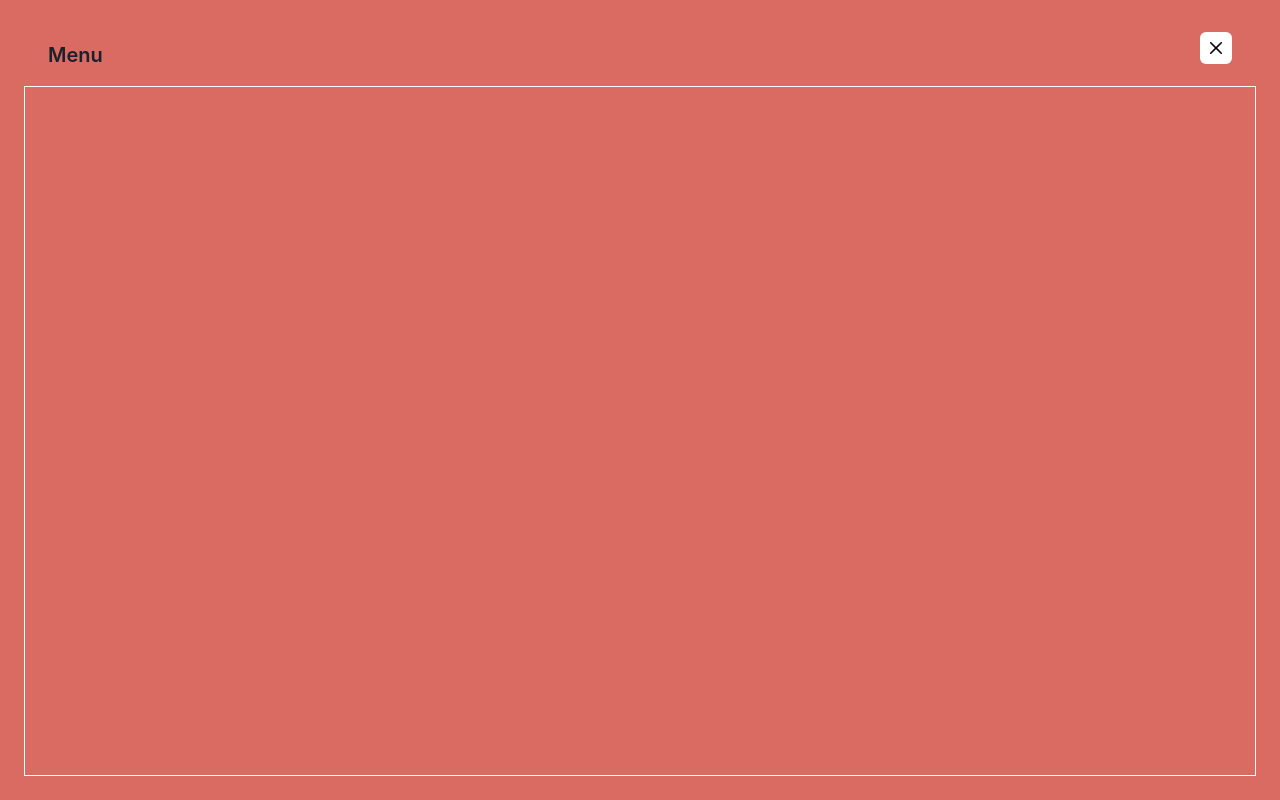
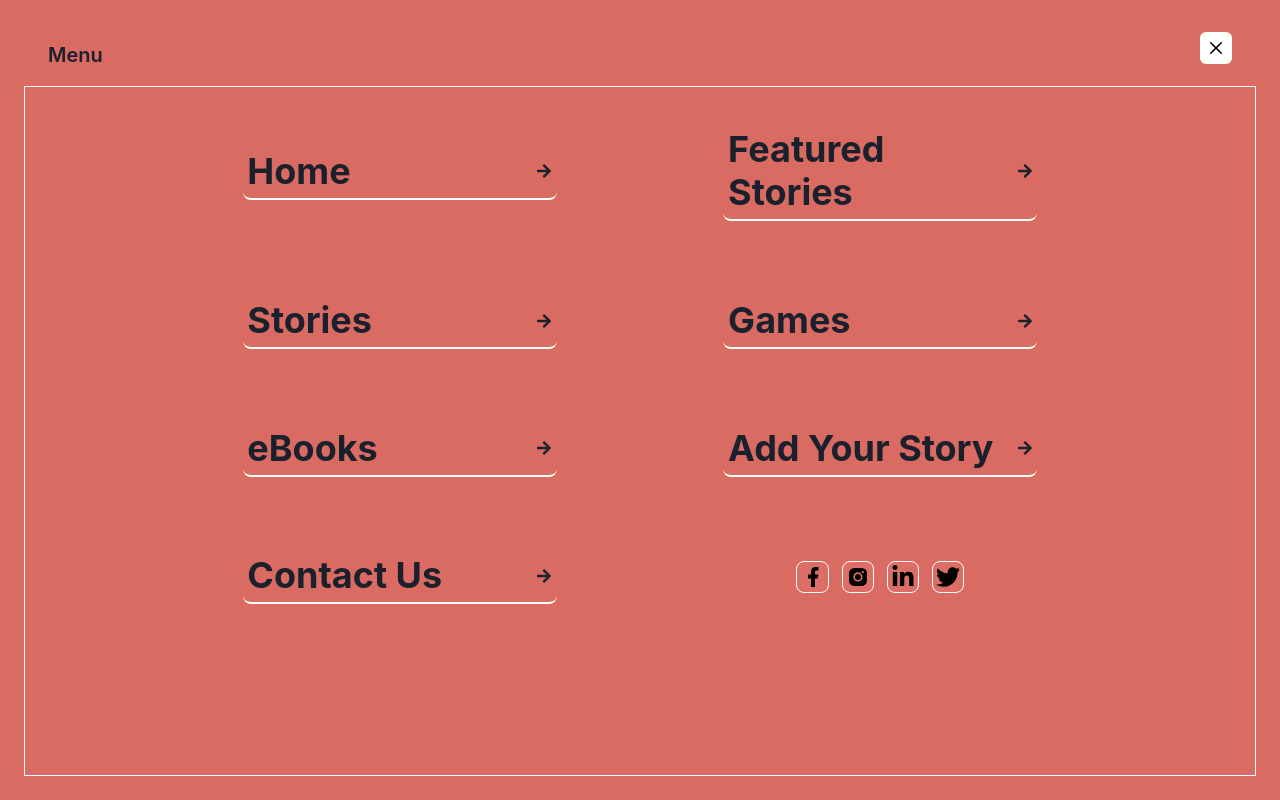
Before and after one commit to mYashavanth/CXO-Branding, a React (Vite) app: page / in a window 1280 px wide. Both pictures are taken after a click on the button 1148 px from the left and 52 px from the top of the page. Shown: the top 800 px of the page. Built offline with nearby package versions, Linux system fonts and the light colour scheme; a web font is replaced by a local one.

Commit message:
complete assignment

```diff
--- a/src/Components/Footer.jsx
+++ b/src/Components/Footer.jsx
@@ -18,6 +18,7 @@ export default function Footer() {
         justifyContent={"center"}
         gap={"0.5em"}
         p={"2em"}
+        borderBottom={"0.7em solid #DC6E66"}
       >
         <Image src={logo} alt="logo" width={"10em"} />
         <Text color={"white"}>
@@ -29,7 +30,7 @@ export default function Footer() {
           <Text color={"white"}>-----</Text>
           <Text color={"orange"}>-</Text>
         </Center>
-        <Center color={"white"} display={"flex"} gap={"0.2em"}>
+        <Center color={"black"} display={"flex"} gap={"0.2em"}>
           <Box
             backgroundColor={"#DC6E66"}
             p={"0.2em"}
--- a/src/Components/Menu.jsx
+++ b/src/Components/Menu.jsx
@@ -1,7 +1,24 @@
-import { Button, Drawer, DrawerBody, DrawerCloseButton, DrawerContent, DrawerFooter, DrawerHeader, DrawerOverlay, Input, useDisclosure } from "@chakra-ui/react";
+import {
+  Box,
+  Button,
+  Center,
+  Drawer,
+  DrawerBody,
+  DrawerCloseButton,
+  DrawerContent,
+  DrawerFooter,
+  DrawerHeader,
+  DrawerOverlay,
+  Heading,
+  Input,
+  useDisclosure,
+} from "@chakra-ui/react";
 import React from "react";
 import { RiMenu4Fill } from "react-icons/ri";
-
+import { FaArrowRight } from "react-icons/fa";
+import { RiFacebookFill } from "react-icons/ri";
+import { BiLogoInstagramAlt } from "react-icons/bi";
+import { FaLinkedinIn, FaTwitter } from "react-icons/fa";
 
 export default function Menu() {
   const { isOpen, onOpen, onClose } = useDisclosure();
@@ -31,10 +48,151 @@ export default function Menu() {
       >
         <DrawerOverlay />
         <DrawerContent backgroundColor={"#DA6B63"} p={"1.5em"}>
-          <DrawerCloseButton color={"black"} backgroundColor={"white"} mt={"2em"} mr={"3em"} />
+          <DrawerCloseButton
+            color={"black"}
+            backgroundColor={"white"}
+            mt={"2em"}
+            mr={"3em"}
+          />
           <DrawerHeader>Menu</DrawerHeader>
 
-          <DrawerBody border={"1px solid white"}></DrawerBody>
+          <DrawerBody border={"1px solid white"}>
+            <Box
+              display={"grid"}
+              gridTemplateColumns={{
+                base: "1fr",
+                md: "1fr",
+                lg: "1fr 1fr",
+                xl: "1fr 1fr",
+              }}
+              placeItems={"center"}
+              gap={"2em"}
+              // border={"1px solid white"}
+              w={{ base: "100%", md: "100%", lg: "80%", xl: "80%" }}
+              m={"auto"}
+              p={"0.5em"}
+              h={{ base: "100%", md: "100%", lg: "90%", xl: "80%" }}
+            >
+              <Center
+                display={"flex"}
+                justifyContent={"space-between"}
+                width={{ base: "100%", md: "60%", lg: "85%", xl: "70%" }}
+                borderBottom={"2px solid white"}
+                p={"0.3em"}
+                borderRadius={"0.5em"}
+                _hover={{backgroundColor: "#E38E88"}}
+              >
+                <Heading>Home</Heading>
+                <FaArrowRight />
+              </Center>
+              <Center
+                display={"flex"}
+                justifyContent={"space-between"}
+                width={{ base: "100%", md: "60%", lg: "85%", xl: "70%" }}
+                borderBottom={"2px solid white"}
+                p={"0.3em"}
+                borderRadius={"0.5em"}
+                _hover={{backgroundColor: "#E38E88"}}
+              >
+                <Heading>Featured Stories</Heading>
+                <FaArrowRight />
+              </Center>
+              <Center
+                display={"flex"}
+                justifyContent={"space-between"}
+                width={{ base: "100%", md: "60%", lg: "85%", xl: "70%" }}
+                borderBottom={"2px solid white"}
+                p={"0.3em"}
+                borderRadius={"0.5em"}
+                _hover={{backgroundColor: "#E38E88"}}
+              >
+                <Heading>Stories</Heading>
+                <FaArrowRight />
+              </Center>
+              <Center
+                display={"flex"}
+                justifyContent={"space-between"}
+                width={{ base: "100%", md: "60%", lg: "85%", xl: "70%" }}
+                borderBottom={"2px solid white"}
+                p={"0.3em"}
+                borderRadius={"0.5em"}
+                _hover={{backgroundColor: "#E38E88"}}
+              >
+                <Heading>Games</Heading>
+                <FaArrowRight />
+              </Center>
+              <Center
+                display={"flex"}
+                justifyContent={"space-between"}
+                width={{ base: "100%", md: "60%", lg: "85%", xl: "70%" }}
+                borderBottom={"2px solid white"}
+                p={"0.3em"}
+                borderRadius={"0.5em"}
+                _hover={{backgroundColor: "#E38E88"}}
+              >
+                <Heading>eBooks</Heading>
+                <FaArrowRight />
+              </Center>
+              <Center
+                display={"flex"}
+                justifyContent={"space-between"}
+                width={{ base: "100%", md: "60%", lg: "85%", xl: "70%" }}
+                borderBottom={"2px solid white"}
+                p={"0.3em"}
+                borderRadius={"0.5em"}
+                _hover={{backgroundColor: "#E38E88"}}
+              >
+                <Heading>Add Your Story</Heading>
+                <FaArrowRight />
+              </Center>
+              <Center
+                display={"flex"}
+                justifyContent={"space-between"}
+                width={{ base: "100%", md: "60%", lg: "85%", xl: "70%" }}
+                borderBottom={"2px solid white"}
+                p={"0.3em"}
+                borderRadius={"0.5em"}
+                _hover={{backgroundColor: "#E38E88"}}
+              >
+                <Heading>Contact Us</Heading>
+                <FaArrowRight />
+              </Center>
+              <Center color={"black"} display={"flex"} gap={"0.8em"}>
+                <Box
+                  backgroundColor={"#DC6E66"}
+                  p={"0.2em"}
+                  border={"1.6px solid white"}
+                  borderRadius={"0.5em"}
+                >
+                  <RiFacebookFill fontSize={"1.5em"} />
+                </Box>
+                <Box
+                  backgroundColor={"#DC6E66"}
+                  p={"0.2em"}
+                  border={"1.6px solid white"}
+                  borderRadius={"0.5em"}
+                >
+                  <BiLogoInstagramAlt fontSize={"1.5em"} />
+                </Box>
+                <Box
+                  backgroundColor={"#DC6E66"}
+                  p={"0.2em"}
+                  border={"1.6px solid white"}
+                  borderRadius={"0.5em"}
+                >
+                  <FaLinkedinIn fontSize={"1.5em"} />
+                </Box>
+                <Box
+                  backgroundColor={"#DC6E66"}
+                  p={"0.2em"}
+                  border={"1.6px solid white"}
+                  borderRadius={"0.5em"}
+                >
+                  <FaTwitter fontSize={"1.5em"} />
+                </Box>
+              </Center>
+            </Box>
+          </DrawerBody>
 
           {/* <DrawerFooter>
             <Button variant="outline" mr={3} onClick={onClose}>
```
